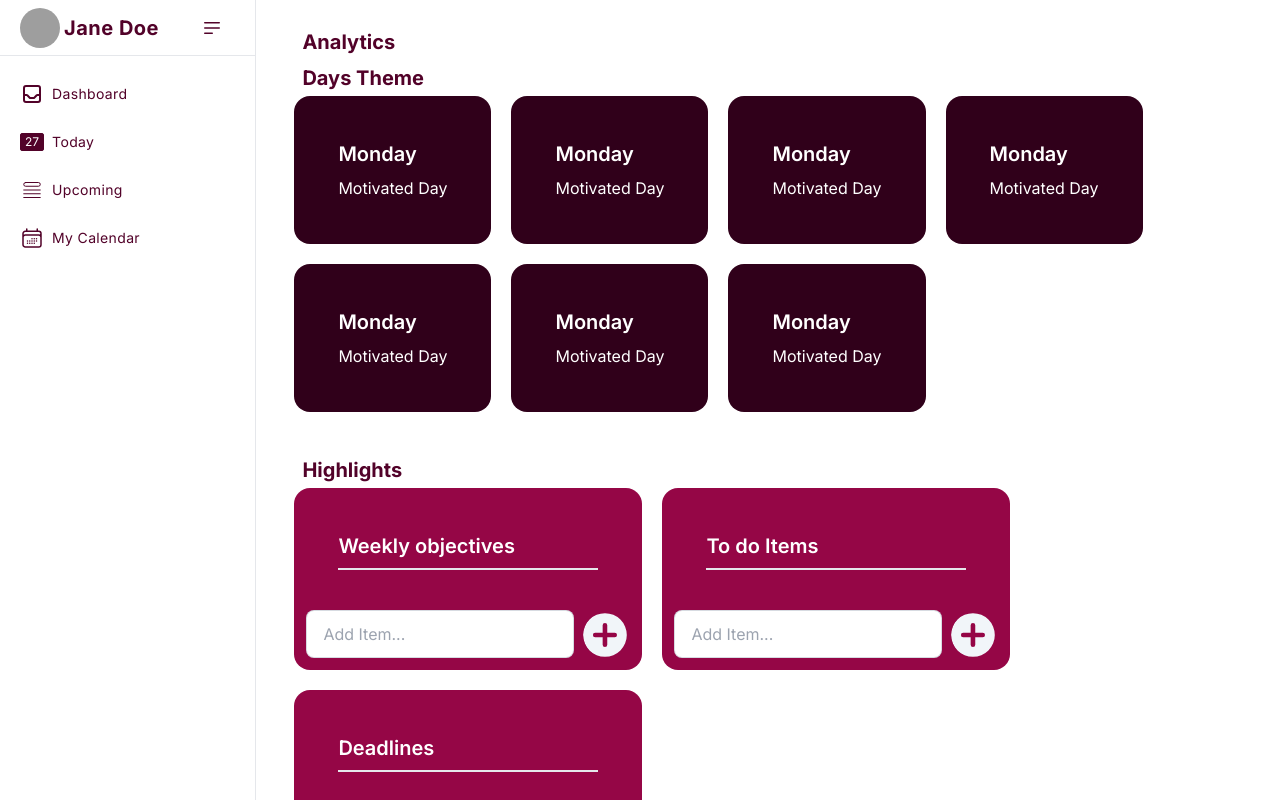
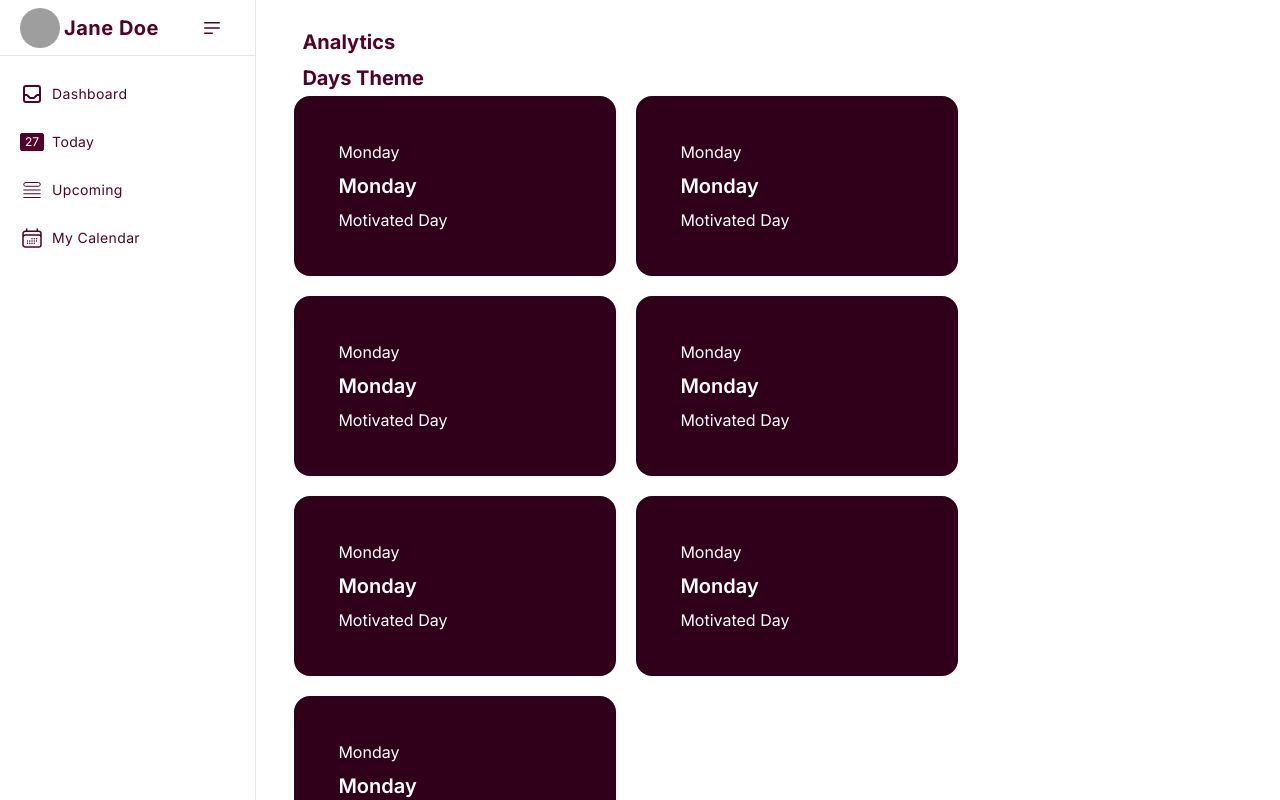
Before and after one commit to irfiacre/ontrackr, a Next.js app: page / in a window 1280 px wide. Shown: the top 800 px of the page. Built offline with nearby package versions, Linux system fonts and the light colour scheme; grey boxes are pictures that could not be loaded.

Commit message:
improvements

```diff
--- a/app/components/Cards/DayThemeCard.tsx
+++ b/app/components/Cards/DayThemeCard.tsx
@@ -11,6 +11,13 @@ const DayThemeCard = ({ ...props }: CardProps) => {
   return (
     <div className={`card bg-primary-dark-2 text-primary-content p-3`}>
       <div className="card-body text-white">
+        <input
+          type="text"
+          name="xxxx"
+          id="xxx"
+          className="bg-primary-dark-2 "
+          value={props.dayName}
+        />
         <h2 className="card-title">{props.dayName}</h2>
         <p>{props.themeName}</p>
       </div>
```
